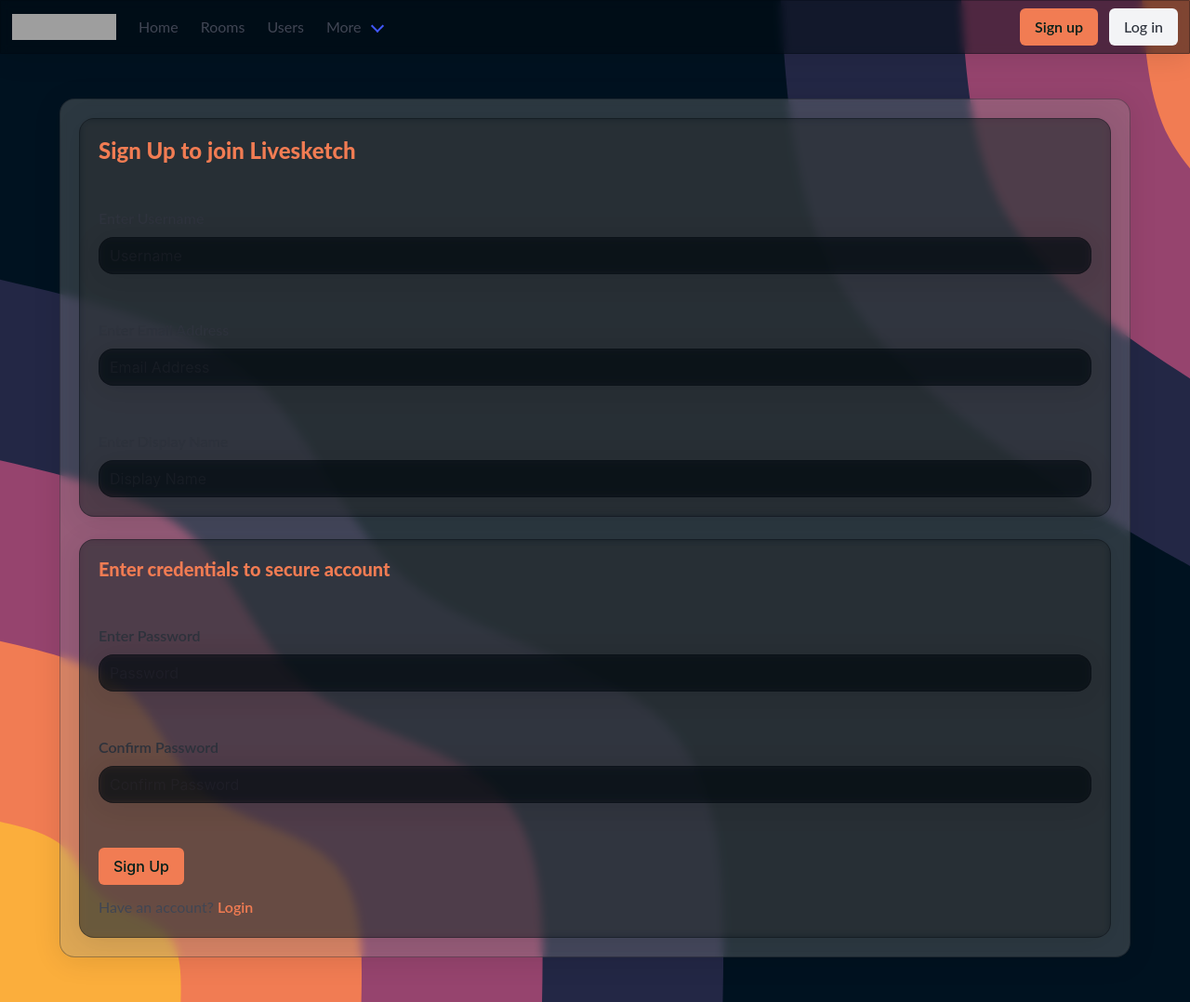
After one commit to Ezek-iel/LiveSketch, a Flask app: template app/templates/auth/signup.html in a window 1280 px wide. The commit adds this page. Shown: the whole page at 93% size. Run offline with Flask 3, Linux system fonts and the light colour scheme; the template is opened without the code that fills it: values that come from a table or form of the project are taken from there, others are empty; parts of the project's set-up code (start-up, migrations or seed data) failed here and were passed over; grey boxes are pictures that could not be loaded.

Commit message:
Built signup

```diff
--- a/app/__init__.py
+++ b/app/__init__.py
@@ -36,6 +36,9 @@ def create_app(config = os.getenv('APP_CONFIG')):
     from .room import room_blueprint
     app.register_blueprint(blueprint = room_blueprint, url_prefix = '/room')
 
+    from .auth import auth_blueprint
+    app.register_blueprint(blueprint = auth_blueprint, url_prefix = '/auth')
+
     app.add_url_rule('/', 'home', redirect_home)
 
     from app import models
--- a/app/auth/__init__.py
+++ b/app/auth/__init__.py
@@ -1 +1,5 @@
 from flask import Blueprint
+
+auth_blueprint = Blueprint('auth', __name__)
+
+from . import routes, forms
--- /dev/null
+++ b/app/auth/forms.py
@@ -0,0 +1,33 @@
+from flask_wtf import FlaskForm
+from wtforms import StringField, PasswordField, SubmitField, EmailField
+from wtforms.validators import Length, EqualTo, Email, DataRequired, ValidationError
+
+from ..models import User
+
+class SignupForm(FlaskForm):
+
+    def validate_username(self, username_to_validate):
+        existing_user = User.query.filter_by(username = username_to_validate.data).first()
+        if existing_user:
+            raise ValidationError("Username already exists")
+
+    def validate_emailaddress(self, email_address_to_validate):
+        existing_user = User.query.filter_by(emailaddress = email_address_to_validate.data).first()
+
+        if existing_user:
+            raise ValidationError('Email address already exists')
+
+    username = StringField(label = "Enter Username", validators = [DataRequired(), Length(min = 8,message= "Minimum length of Username is 8 characters")])
+    emailaddress = EmailField(label = "Enter Email Address", validators = [DataRequired(),Length(min  = 10), Email(message="Invalid email address")])
+    displayname = StringField(label = "Enter Display Name", validators = [DataRequired(),Length(min = 8,message= "Minimum length of password is 8 characters")])
+    password = PasswordField(label = "Enter Password", validators=[DataRequired(),Length(min = 8)])
+    password_confirm = PasswordField(label = "Confirm Password", validators=[DataRequired(), EqualTo('password')])
+    submit = SubmitField(label = "Sign Up")
+
+
+class LoginForm(FlaskForm):
+
+    username = StringField(label = "Enter Username", validators = [DataRequired(), Length(min = 9, message = "Minimum length of Username is 8 characters")])
+    emailaddress = EmailField(label = "Enter Email Address", validators = [DataRequired(),Length(min  = 10), Email(message="Invalid email address")])
+    password = PasswordField(label = "Enter Password", validators=[DataRequired(),Length(min = 8)])
+    submit = SubmitField(label = "Login")
--- a/app/models.py
+++ b/app/models.py
@@ -2,10 +2,11 @@ from app import db
 from uuid import uuid4
 from datetime import datetime
 from werkzeug.security import generate_password_hash, check_password_hash
+from .utilities import generate_random_uuid
 
 class User(db.Model):
 
-    userId = db.Column(db.String(36), default = uuid4, primary_key = True)
+    userId = db.Column(db.String(36), default = generate_random_uuid, primary_key = True)
     username = db.Column(db.String(100), nullable = False)
     password_hash = db.Column(db.String(200), nullable = False)
     displayname = db.Column(db.String(150), nullable = False)
--- a/app/static/css/styles.css
+++ b/app/static/css/styles.css
@@ -4,14 +4,40 @@
 
 body {
     font-family: Lato;
+    background-image: url('../icons/bg.svg');
+    background-size: cover;
 }
 
 .glass {
     /* From https://css.glass */
-    background: rgba(255, 255, 255, 0.2);
+    background: rgba(0, 9, 16, 0.473);
     border-radius: 16px;
     box-shadow: 0 4px 30px rgba(0, 0, 0, 0.1);
     backdrop-filter: blur(5px);
     -webkit-backdrop-filter: blur(5px);
-    border: 1px solid rgba(255, 255, 255, 0.3);
+    border: 1px solid rgba(0, 9, 16, 0.3);
 }
+
+.is-primary {
+    background-color: #f17c53;
+}
+
+.has-text-primary {
+    color: #f17c53;
+}
+
+strong, a{
+    color: #f17c53;
+}
+
+.is-info{
+    background-color: #f17c53;
+}
+
+.is-text-primary{
+    color: #f17c53;
+}
+
+.notification{
+    background-color: #96446e;
+}
--- a/app/static/js/toggler.js
+++ b/app/static/js/toggler.js
@@ -19,3 +19,38 @@ document.addEventListener('DOMContentLoaded', () => {
   });
 
 });
+
+document.addEventListener('DOMContentLoaded', () => {
+  (document.querySelectorAll('.notification .delete') || []).forEach(($delete) => {
+    const $notification = $delete.parentNode;
+
+    $delete.addEventListener('click', () => {
+      $notification.parentNode.removeChild($notification);
+    });
+  });
+});
+
+
+document.addEventListener('DOMContentLoaded', () => {
+  const highlightWord = document.getElementById('highlight-word');
+
+  const wordWidth = highlightWord.offsetWidth;
+  const wordHeight = highlightWord.offsetHeight;
+
+  const svgNS = "http://www.w3.org/2000/svg";
+
+  const svg = document.createElementNS(svgNS, "svg");
+  svg.setAttribute("width", wordWidth + 20); // Adjust as needed
+  svg.setAttribute("height", wordHeight + 20); // Adjust as needed
+
+  const path = document.createElementNS(svgNS, "path");
+  path.setAttribute("d", `M10,${wordHeight / 2} Q50,10 ${wordWidth},${wordHeight / 2} T${wordWidth + 10},${wordHeight / 2}`);
+  path.setAttribute("fill", "none");
+  path.setAttribute("stroke", "blue");
+  path.setAttribute("stroke-width", "2");
+  path.setAttribute("stroke-dasharray", "4"); // Gives a hand-drawn dashed effect
+  path.setAttribute("stroke-linecap", "round");
+
+  svg.appendChild(path);
+  highlightWord.appendChild(svg);
+});
--- /dev/null
+++ b/app/templates/auth/signup.html
@@ -0,0 +1,68 @@
+{% extends './base.html' %}
+
+{% block title %}
+Sign up
+{% endblock %}
+
+{% block content %}
+<section class="section">
+    <form method="POST">
+
+        {{form.hidden_tag()}}
+
+        <div class="container box glass" style="background-color: rgba(151, 150, 147, 0.295);">
+
+            <div class="box mb-5 glass">
+                <div class="container">
+                <p class="title is-4 is-text-primary">Sign Up to join Livesketch</p>
+                </div>
+                <div class="field mt-6">
+                    <label for="" class="label">{{ form.username.label() }}</label>
+                    <div class="control">
+                        {{ form.username(class = "input glass", placeholder = "Username") }}
+                    </div>
+                </div>
+                <div class="field mt-6">
+                    <label for="" class="label">{{ form.emailaddress.label() }}</label>
+                    <div class="control">
+                        {{ form.emailaddress(class = "input glass", placeholder = "Email Address") }}
+                    </div>
+                </div>
+                <div class="field mt-6">
+                    <label for="" class="label">{{ form.displayname.label() }}</label>
+                    <div class="control">
+                        {{ form.displayname(class = "input glass", placeholder = "Display Name") }}
+                    </div>
+                </div>
+            </div>
+
+            <div class="box mt-5 glass">
+                <div class="container">
+                    <p class="title is-5 is-text-primary">Enter credentials to secure account</p>
+                </div>
+                <div class="field mt-6">
+                    <label for="" class="label">{{ form.password.label() }}</label>
+                    <div class="control">
+                        {{ form.password(class = "input glass", placeholder = "Password") }}
+                    </div>
+                </div>
+                <div class="field mt-6">
+                    <label for="" class="label">{{ form.password_confirm.label() }}</label>
+                    <div class="control">
+                        {{ form.password_confirm(class = "input glass", placeholder = "Confirm Password") }}
+                    </div>
+                </div>
+                <div class="field mt-6">
+                    <div class="control">
+                        {{ form.submit(class = "button is-primary") }}
+                    </div>
+                </div>
+                <div class="content">
+                    <p>Have an account? <a href="{{url_for('auth.login')}}"><strong>Login</strong></a></p>
+                </div>
+            </div>
+
+        </div>
+    </form>
+</section>
+{% endblock %}
--- a/app/templates/base.html
+++ b/app/templates/base.html
@@ -12,7 +12,7 @@
   </head>
 
   <body>
-    <nav class="navbar" role="navigation" aria-label="main navigation">
+    <nav class="navbar glass" role="navigation" aria-label="main navigation" style="border-radius: 1px;">
       <div class="navbar-brand">
         <a class="navbar-item" href="https://bulma.io">
           <img src="https://bulma.io/images/bulma-logo.png" width="112" height="28">
@@ -41,18 +41,18 @@
             <a class="navbar-link">
               More
             </a>
-            <div class="navbar-dropdown">
-              <a class="navbar-item">
+            <div class="navbar-dropdown glass">
+              <a class="navbar-item glass">
                 About
               </a>
-              <a class="navbar-item">
+              <a class="navbar-item glass mt-2">
                 Jobs
               </a>
-              <a class="navbar-item">
+              <a class="navbar-item glass mt-2">
                 Contact
               </a>
               <hr class="navbar-divider">
-              <a class="navbar-item">
+              <a class="navbar-item glass mt-2">
                 Report an issue
               </a>
             </div>
@@ -62,10 +62,10 @@
         <div class="navbar-end">
           <div class="navbar-item">
             <div class="buttons">
-              <a class="button is-primary">
+              <a class="button is-primary" href="{{url_for('auth.signup')}}">
                 <strong>Sign up</strong>
               </a>
-              <a class="button is-light">
+              <a class="button is-light" href="{{url_for('auth.login')}}">
                 Log in
               </a>
             </div>
@@ -73,9 +73,23 @@
         </div>
       </div>
     </nav>
-   {% block content %}
 
-   {% endblock %}
+    {% with messages = get_flashed_messages(with_categories = true)  %}
+      {% if messages %}
+
+        {% for category, message in messages %}
+          <div class="notification is-{{category}} has-text-centered">
+            <button class="delete"></button>
+            {{ message }}
+          </div>
+        {% endfor %}
+
+      {% endif %}
+
+    {% endwith %}
+    {% block content %}
+
+    {% endblock %}
   </body>
   <script src="{{url_for('static', filename = 'js/validators.js')}}"></script>
   <script src="{{url_for('static', filename = 'js/toggler.js')}}"></script>
```
Also changed, not shown: app/auth/routes.py (+27 -0 lines), app/templates/auth/login.html (added, +56 -0 lines), app/templates/main/home.html (+16 -20 lines), app/templates/room/rooms.html (+6 -3 lines), app/utilities.py (added, +11 -0 lines), app/static/icons/bg.svg (added), instance/dev.db. Lines whose indentation alone changed are shown as unchanged.
